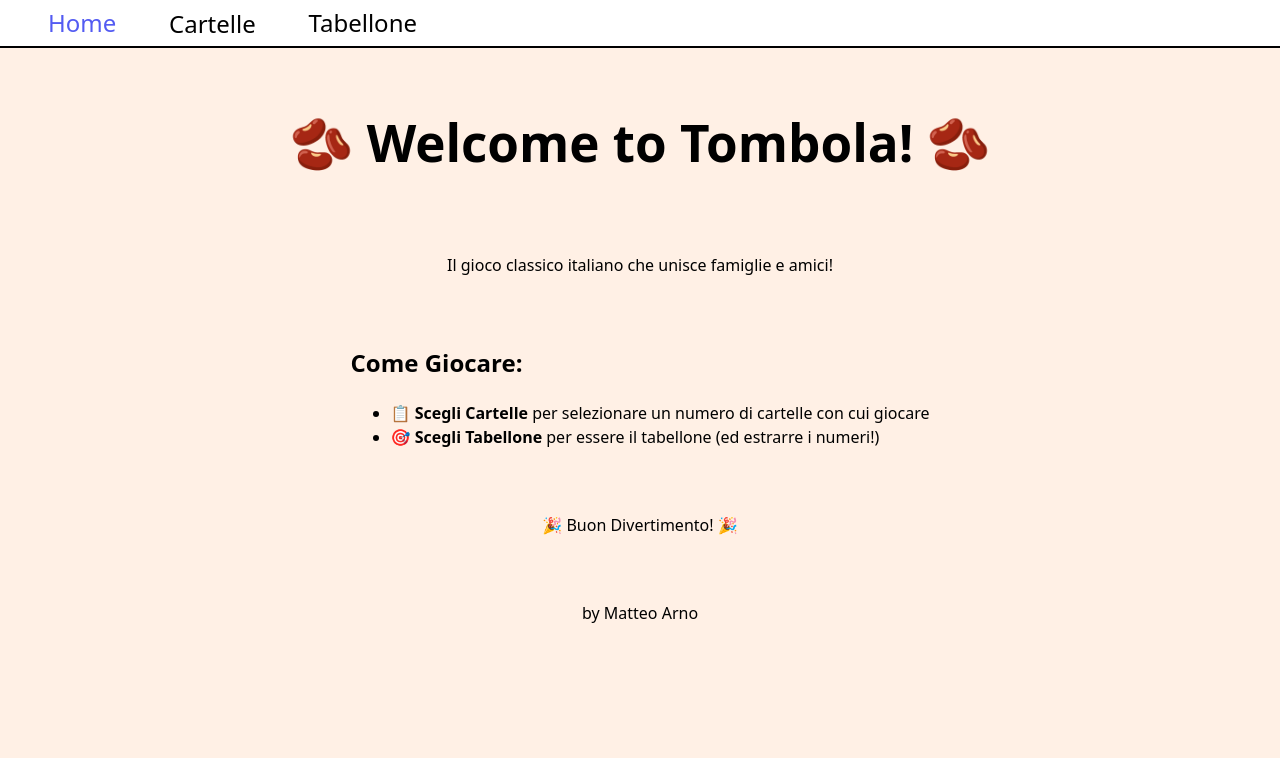
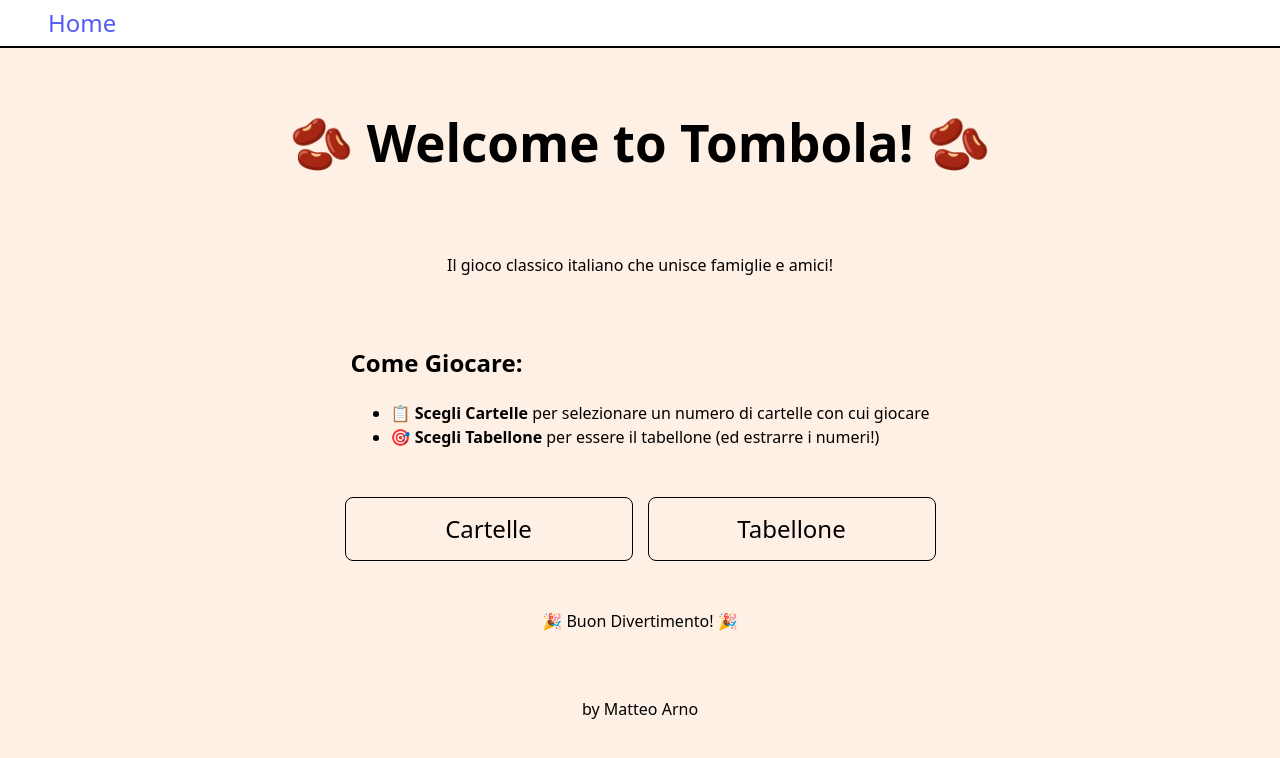
Before and after one commit to arnomatt/tombola, a React (Vite) app: page / in a window 1280 px wide. Shown: the top 758 px of the page. Built offline with nearby package versions, Linux system fonts and the light colour scheme; a web font is replaced by a local one.

Commit message:
removing context for modal

```diff
--- a/src/App.tsx
+++ b/src/App.tsx
@@ -3,15 +3,20 @@ import './App.css'
 
 import { Landing } from './pages/Landing'
 import { Tabellone } from './pages/Tabellone'
-import { Cartelle } from './pages/Cartelle'
-import { ModalManager } from './components/modal/ModalManager'
+import Cartelle from './pages/Cartelle'
+import { useState } from 'react'
+import { Modal } from './components/modal/Modal'
+import { NavBar } from './components/navigation/NavBar'
 
 function App() {
+  const [isModalVisible, setModalVisibility] = useState(false);
+
   return (
     <div className='app'>
-      <ModalManager />
+      <NavBar />
+      {isModalVisible && <Modal setModalVisibility={setModalVisibility} />}
       <Routes>
-        <Route path="/" element={<Landing />} />
+        <Route path="/" element={<Landing setModalVisibility={setModalVisibility} />} />
         <Route path="/tabellone" element={<Tabellone />} />
         <Route path="/cartelle/:num" element={<Cartelle />} />
       </Routes>
--- a/src/components/modal/Modal.tsx
+++ b/src/components/modal/Modal.tsx
@@ -1,10 +1,12 @@
-import { useContext, useEffect, useRef, useState } from 'react';
+import { useEffect, useRef, useState } from 'react';
 import './Modal.css';
-import { ModalContext } from '../../contexts/ModalContext';
 import { useNavigate } from 'react-router';
+interface ModalProps {
+    setModalVisibility: React.Dispatch<React.SetStateAction<boolean>>
+}
 
-export const Modal = () => {
-    const context = useContext(ModalContext);
+export const Modal = (props: ModalProps) => {
+    const { setModalVisibility } = props;
     const navigate = useNavigate();
     const modalRef = useRef<HTMLDivElement>(null);
     const [isClosing, setIsClosing] = useState(false);
@@ -12,7 +14,7 @@ export const Modal = () => {
     useEffect(() => {
         const handleClickOutsideModal = (e: MouseEvent) => {
             if (modalRef.current && !modalRef.current.contains(e.target as Node)) {
-                context?.setModalVisibility(false);
+                setModalVisibility(false);
             }
         }
 
@@ -20,7 +22,7 @@ export const Modal = () => {
         return () => {
             document.removeEventListener('mousedown', handleClickOutsideModal)
         }
-    }, [context])
+    }, [setModalVisibility])
 
     const handleClick = (num?: number) => {
         if (num) {
@@ -33,7 +35,7 @@ export const Modal = () => {
 
     const handleAnimationEnd = () => {
         if (isClosing) {
-            context?.setModalVisibility(false);
+            setModalVisibility(false);
             setIsClosing(false);
         }
     }
@@ -43,7 +45,7 @@ export const Modal = () => {
             <div className='buttons'>
                 {Array.from({ length: 8 }).map((_, i) => <button onClick={() => handleClick(i + 1)}>{i + 1} {i === 0 ? 'Cartella' : 'Cartelle'}</button>)}
             </div>
-            <button onClick={() => context?.setModalVisibility(false)}>Close</button>
+            <button onClick={() => setModalVisibility(false)}>Close</button>
         </div >
     )
 }
--- a/src/components/modal/ModalManager.tsx
+++ /dev/null
@@ -1,15 +0,0 @@
-import { useState } from 'react';
-import { ModalContext } from '../../contexts/ModalContext';
-import { NavBar } from '../navigation/NavBar';
-import { Modal } from './Modal';
-
-export function ModalManager() {
-    const [isModalVisible, setModalVisibility] = useState(false);
-
-    return (
-        <ModalContext value={{ isModalVisible, setModalVisibility }}>
-            <NavBar />
-            {isModalVisible && <Modal />}
-        </ModalContext>
-    );
-}
--- a/src/components/navigation/NavBar.tsx
+++ b/src/components/navigation/NavBar.tsx
@@ -1,30 +1,12 @@
-import { NavLink, useLocation } from "react-router";
+import { NavLink } from "react-router";
 import './NavBar.css';
-import { useContext } from "react";
-import { ModalContext } from "../../contexts/ModalContext";
 
 export const NavBar = () => {
-    const location = useLocation();
-    const modalContext = useContext(ModalContext);
-    const isCartelle = location.pathname.includes("cartelle");
-
-    const handleClick = () => {
-        if (!modalContext?.isModalVisible) {
-            modalContext?.setModalVisibility(true);
-        }
-    }
-
     return (
         <div className="navBar">
             <NavLink className={({ isActive }) =>
                 isActive ? "active" : "inactive"
             } to='/'>Home</NavLink>
-            <button className={
-                isCartelle ? "active" : "inactive"
-            } onClick={handleClick}>Cartelle</button>
-            <NavLink className={({ isActive }) =>
-                isActive ? "active" : "inactive"
-            } to='/tabellone'>Tabellone</NavLink>
         </div>
     )
 }
--- a/src/contexts/ModalContext.ts
+++ /dev/null
@@ -1,10 +0,0 @@
-import { createContext } from "react";
-
-type ModalContextType = {
-  isModalVisible: boolean;
-  setModalVisibility: (visible: boolean) => void;
-};
-
-export const ModalContext = createContext<ModalContextType | undefined>(
-  undefined
-);
--- a/src/pages/Cartelle.tsx
+++ b/src/pages/Cartelle.tsx
@@ -5,6 +5,8 @@ import './Cartelle.css';
 
 export const Cartelle = () => {
     const { num } = useParams();
+
+    console.log("Cartelle render")
 
     return (
         <div className='cartelle'>
--- a/src/pages/Landing.css
+++ b/src/pages/Landing.css
@@ -5,3 +5,9 @@
     margin: 2em;
     gap: 2em;
 }
+
+.mainButton {
+    width: 18rem;
+    height: 4rem;
+    font-size: 1.5rem;
+}
--- a/src/pages/Landing.tsx
+++ b/src/pages/Landing.tsx
@@ -1,6 +1,13 @@
 import './Landing.css';
 
-export const Landing = () => {
+interface LandingProps {
+    setModalVisibility: React.Dispatch<React.SetStateAction<boolean>>
+}
+
+export const Landing = (props: LandingProps) => {
+    const handleClick = () => {
+        props.setModalVisibility(true);
+    }
 
     return (
         <div className='landing'>
@@ -15,6 +22,16 @@ export const Landing = () => {
                 </ul>
             </div>
 
+            <div className='buttons'>
+                <button
+                    className='mainButton'
+                    onClick={handleClick}
+                >Cartelle</button>
+                <button
+                    className='mainButton'
+                >Tabellone</button>
+            </div>
+
             <p className='enjoy'>🎉 Buon Divertimento! 🎉</p>
 
             <p className='author'>by Matteo Arno</p>
```
